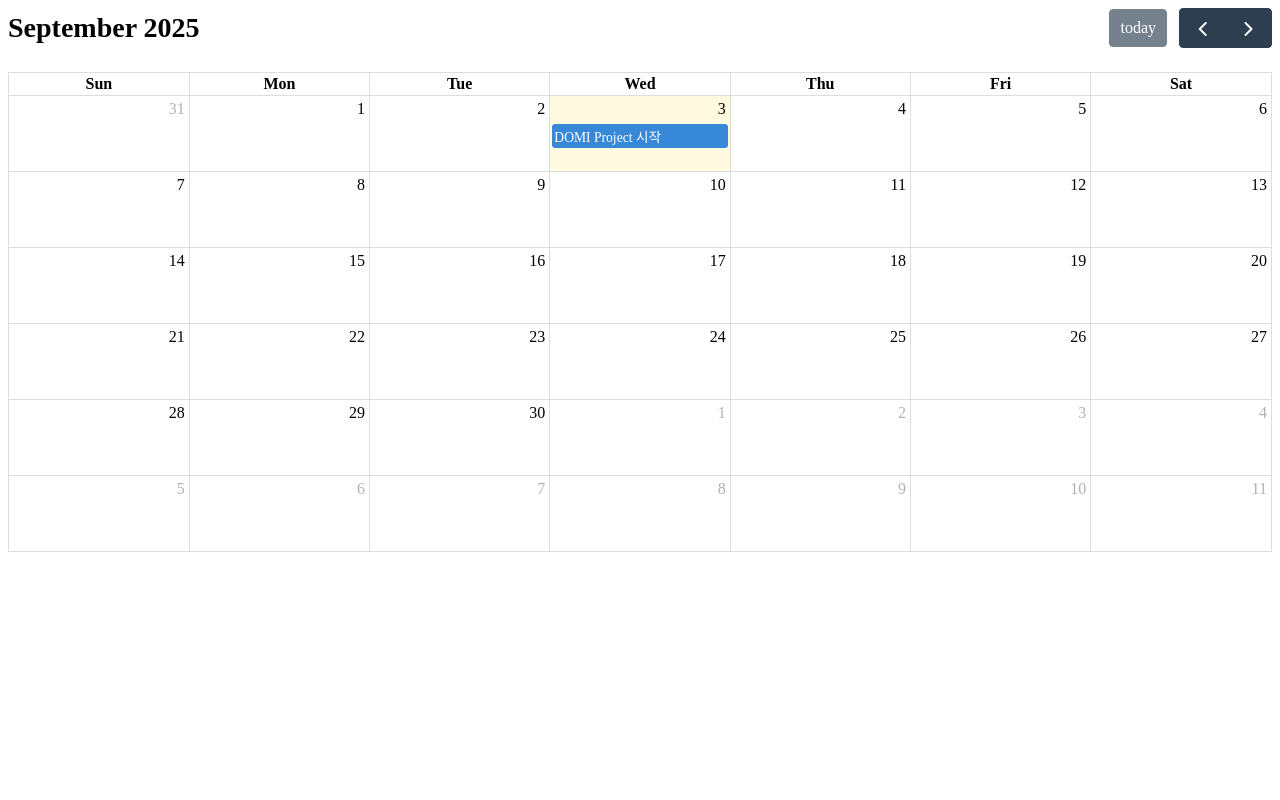
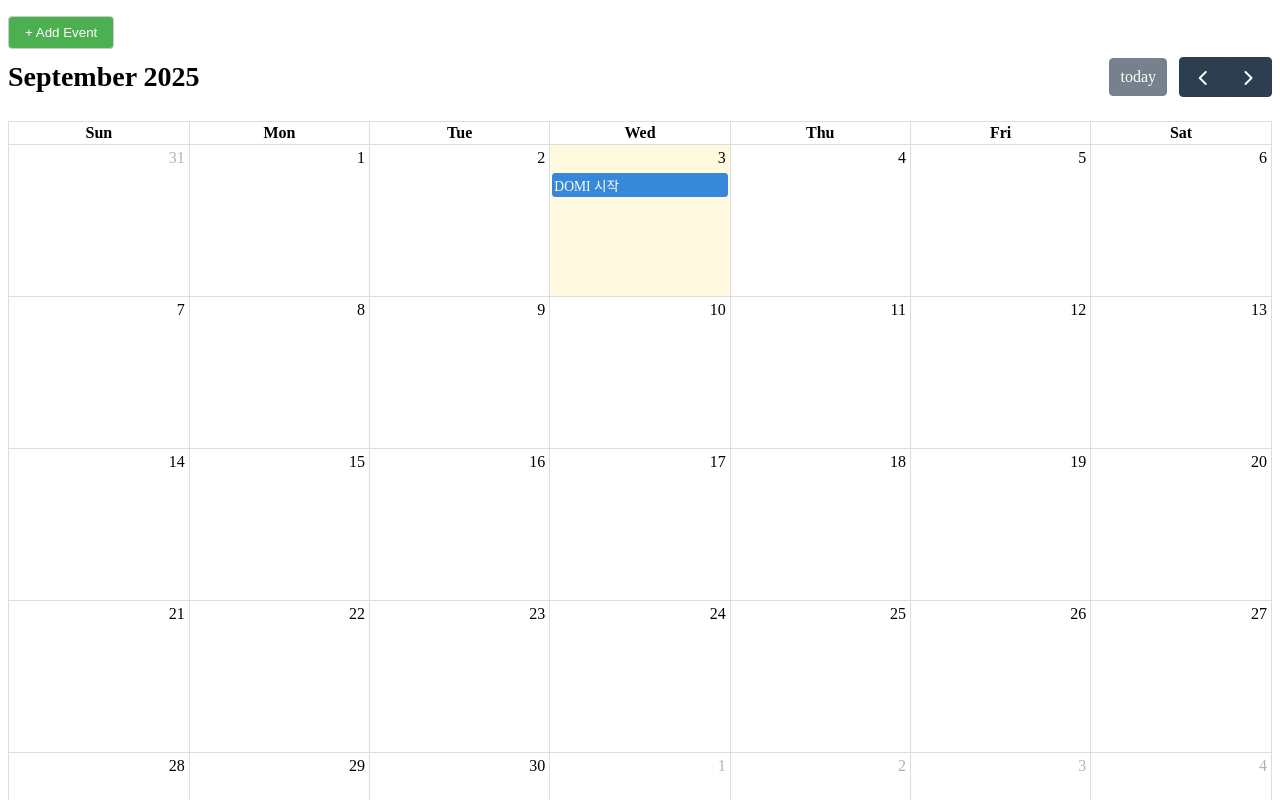
Before and after one commit to DOMI-NDD/DOMI_FE_code, a React (Vite) app: page / in a window 1280 px wide. Shown: the top 800 px of the page. Built offline with nearby package versions, Linux system fonts and the light colour scheme; the HTML template or start-up script is replaced by a standard one.

Commit message:
error check

```diff
--- /dev/null
+++ b/src/pages/home/components/AddEventButton.tsx
@@ -0,0 +1,30 @@
+import React from "react";
+
+type AddEventButtonProps = {
+  onClick: () => void
+}
+
+const button = `
+
+`
+
+const AddEventButton: React.FC<AddEventButtonProps> = ({onClick}) => {
+  return (
+    <button
+      onClick={onClick}
+      style={{
+        padding: "8px 16px",
+        margin: "8px 0",
+        border: "1px solid #ccc",
+        borderRadius: "4px",
+        backgroundColor: "#4CAF50",
+        color: "white",
+        cursor: "pointer",
+      }}
+    >
+      + Add Event
+    </button>
+  );
+};
+
+export default AddEventButton;
--- a/src/pages/home/components/Calendar.tsx
+++ b/src/pages/home/components/Calendar.tsx
@@ -1,22 +1,31 @@
-import { useState } from 'react';
-import interactionPlugin from '@fullcalendar/interaction';
-import type { DateClickArg } from '@fullcalendar/interaction';
-import FullCalendar from '@fullcalendar/react';
-import dayGridPlugin from '@fullcalendar/daygrid';
+import React, { useState } from "react";
+import FullCalendar from "@fullcalendar/react";
+import dayGridPlugin from "@fullcalendar/daygrid";
+import type { EventType } from "@/pages/home/components/types";
+import AddEventButton from "@/pages/home/components/AddEventButton";
 
-type EventType = {title : string; date : string};
+const Calendar: React.FC = () => {
+  const [events, setEvents] = useState<EventType[]>([
+    { title: "DOMI 시작", date: "2025-09-03" },
+  ]);
 
-export default function Calendar() {
-  const [events, setEvents] = useState<EventType[]>([
-    {title : 'DOMI Project 시작', date : '2025-09-03'}
-  ])
+  const handleAddEventClick = () => {
+    console.log("Add Event button clicked!");
+  };
 
   return (
-    <FullCalendar
-      plugins={[dayGridPlugin, interactionPlugin]}
-      initialView="dayGridMonth"
-      height="auto"
-      events={events}
-    />
+    <div>
+      {/* Step 1: 버튼 추가 */}
+      <AddEventButton onClick={handleAddEventClick} />
+
+      {/* FullCalendar */}
+      <FullCalendar
+        plugins={[dayGridPlugin]}
+        initialView="dayGridMonth"
+        events={events}
+      />
+    </div>
   );
-}
+};
+
+export default Calendar;
--- /dev/null
+++ b/src/pages/home/components/types.ts
@@ -0,0 +1,4 @@
+export type EventType = {
+  title : string;
+  date : string
+};
```
Also changed, not shown: src/pages/home/components/EventModal.tsx (added, +8 -0 lines), src/pages/home/components/Button.tsx (deleted), src/pages/home/components/EventForm.tsx (added), src/pages/home/components/EventListModal.tsx (added).
